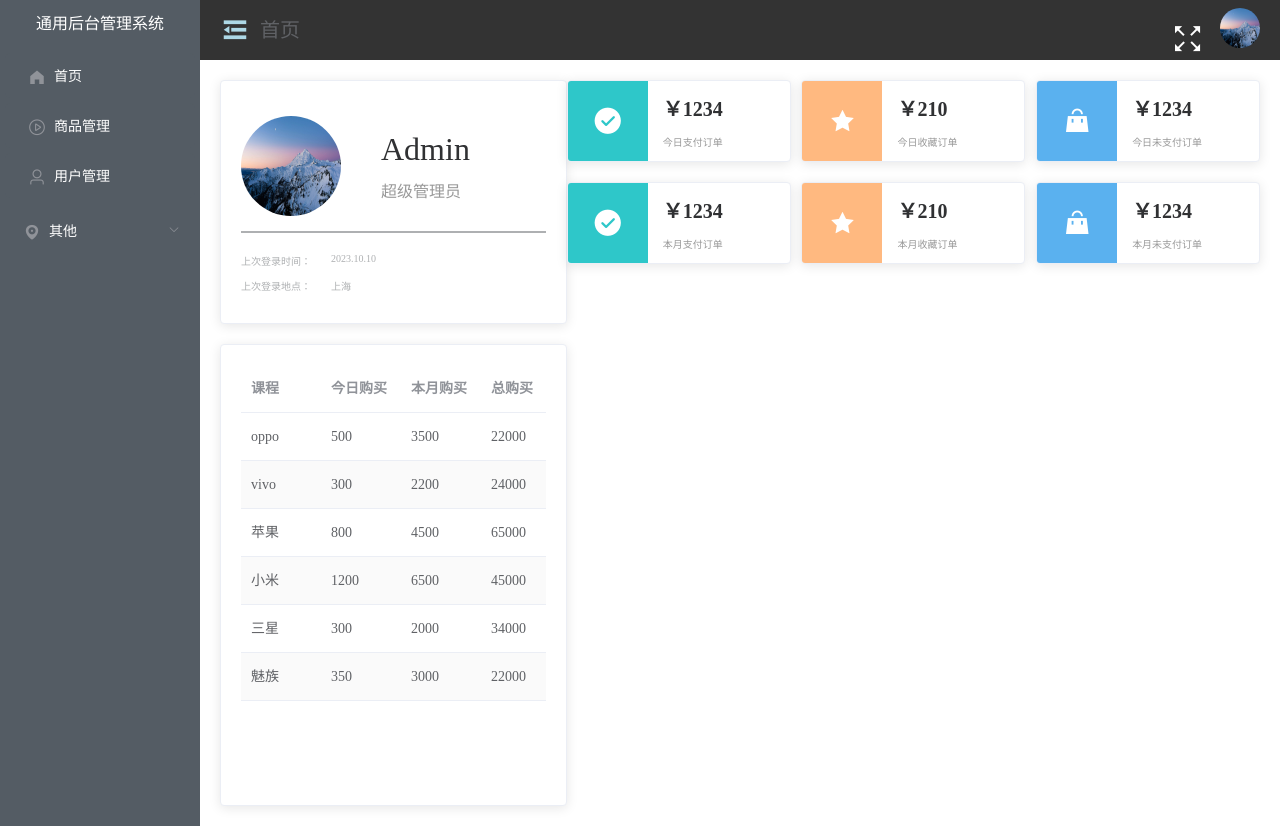
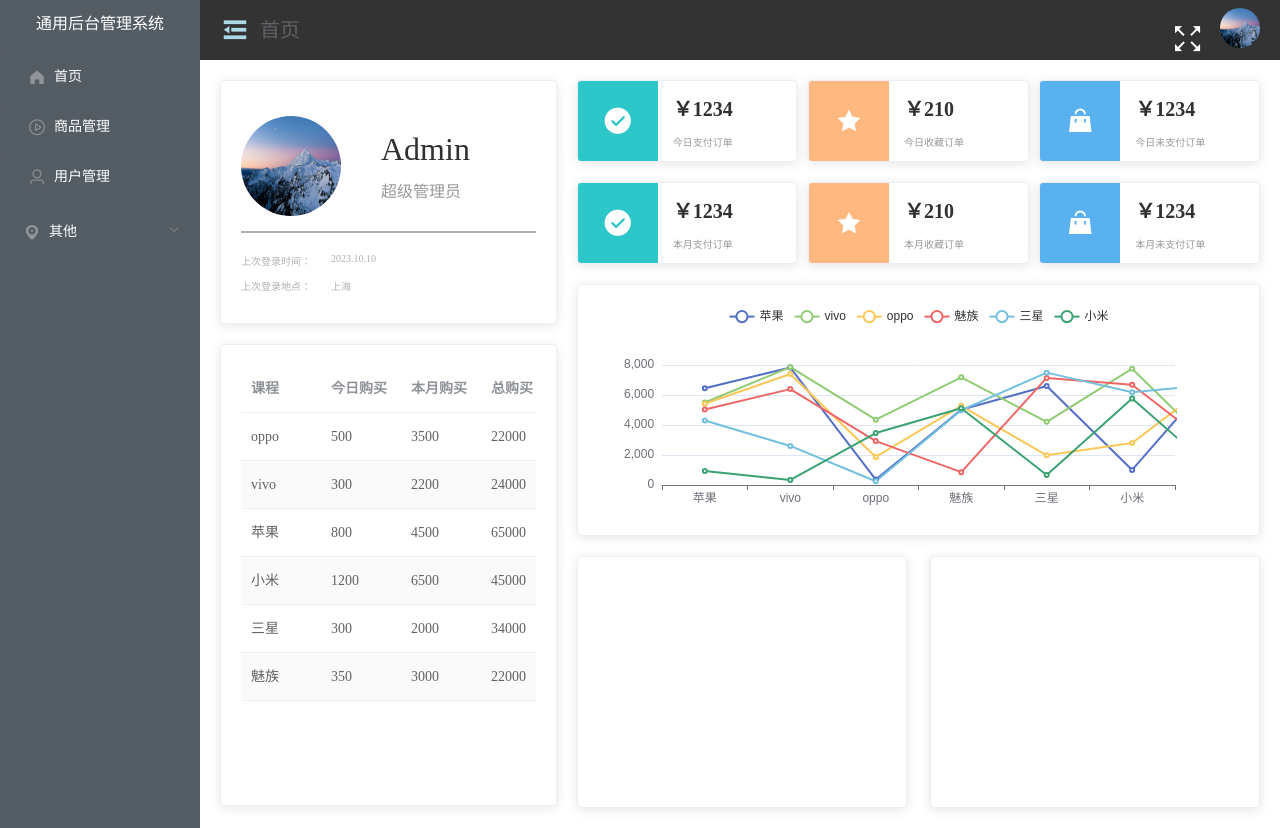
Before and after one commit to lahahah/myapp, a Vue app: page /user#/home in a window 1280 px wide. Built offline with nearby package versions, Linux system fonts and the light colour scheme.

Commit message:
使用了 echarts，添加了 折线图

```diff
--- a/package.json
+++ b/package.json
@@ -10,6 +10,7 @@
   "dependencies": {
     "axios": "^1.5.1",
     "core-js": "^3.8.3",
+    "echarts": "^5.1.2",
     "element-ui": "^2.15.14",
     "less": "^4.1.2",
     "less-loader": "^6.0.0",
--- a/src/api/mock.js
+++ b/src/api/mock.js
@@ -1,5 +1,6 @@
 import Mock from 'mockjs'
 import homeApi from './mockServerData/home'
 
+//模拟的后端接口
 //定义mock请求拦截
 Mock.mock('/api/home/getData',homeApi.getStatisticalData())
--- a/src/views/Home.vue
+++ b/src/views/Home.vue
@@ -2,7 +2,7 @@
 <!-- 行 -->
   <el-row>
 <!-- 左侧列 -->
-    <el-col :span="8">
+    <el-col :span="8" style="padding-right: 10px;">
       <!--   头像   -->
         <el-card class="box-card">
       <!--分割线(下边框)上面-->
@@ -59,7 +59,7 @@
     </el-col>
 
     <!-- 右侧列 -->
-    <el-col :span="16">
+    <el-col :span="16" style=" padding-left: 10px">
       <div class="num">
         <el-card v-for="data in countData" :key="data.name" :body-style="{display: 'flex',padding: 0}">
           <i class="icon" :class="`el-icon-${data.icon}`" :style="{background: data.color}"></i>
@@ -68,8 +68,19 @@
             <p class="desc">{{ data.name }}</p>
           </div>
         </el-card>
-       <!--  折线图  -->
+      </div>
+      <!--  折线图  -->
+      <el-card style="height: 250px">
+      <!--  后面可以通 this.$refs 获取到当前的 dom 节点 -->
+        <div ref="echarts1" style="height: 250px"></div>
+      </el-card>
+      <div class="graph">
+        <el-card style="height: 250px">
 
+        </el-card>
+        <el-card style="height: 250px">
+
+        </el-card>
       </div>
     </el-col>
 
@@ -79,6 +90,7 @@
 
 <script>
 import { getData } from "../api";
+import * as echarts from 'echarts';  //引入 echarts
 
 export default {
   name: 'HomeView',
@@ -134,9 +146,41 @@ export default {
   mounted(){
     getData().then(({ data }) => {
       const { tableData } = data.data
-      console.log(tableData)
+      //console.log(tableData)
+      console.log(data.data)
       this.tableData = tableData
+
+      // 基于准备好的dom，初始化 echarts实例
+      const echarts1 = echarts.init(this.$refs.echarts1)
+      // 指定图标的配置项和数据
+      var echarts1Option = {
+      }
+      //处理数据xAxis
+      const { orderData } = data.data  //解构出来 orderData 是一个对象
+      const xAxis = Object.keys(orderData.data[0]);  //获取所有 key 值
+      const xAxisData = { data: xAxis }
+      echarts1Option.xAxis = xAxisData
+      echarts1Option.yAxis = {}
+      echarts1Option.legend = xAxisData
+
+      echarts1Option.series = []
+      xAxis.forEach(key => {
+        echarts1Option.series.push({
+          name: key,
+          // 从 orderData.data 数组中的每个对象中提取指定键 key 对应的值，并将这些值组成一个新的数组返回
+          data: orderData.data.map(item => item[key]),
+          type: 'line'  //折线图
+        })
+      })
+      // echarts1Option.series = [{
+      //   name:
+      // }]
+      console.log(echarts1Option)
+
+      // 使用刚指定的配置项和数据显示图表。
+      echarts1.setOption(echarts1Option);
     })
+
   }
 }
 </script>
@@ -227,4 +271,12 @@ export default {
     margin-bottom: 20px;
   }
 }
+.graph{
+  margin-top: 20px;
+  display: flex;
+  justify-content: space-between;  //左右贴边
+  .el-card{
+    width: 48%;
+  }
+}
 </style>
```
Also changed, not shown: 1 other file (tests, documents, lock files or other folders).
